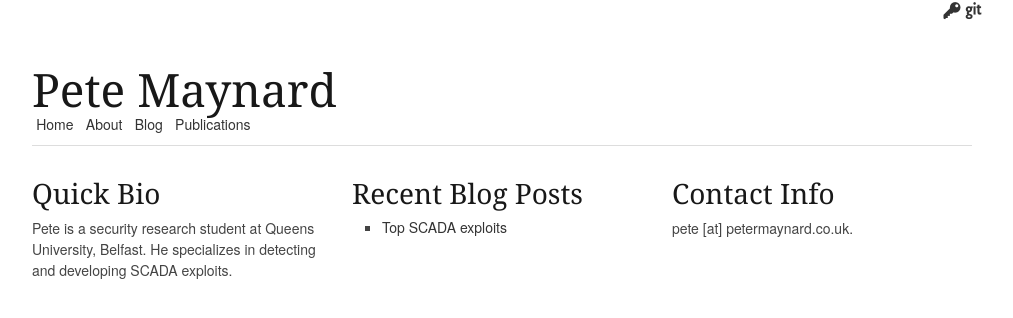
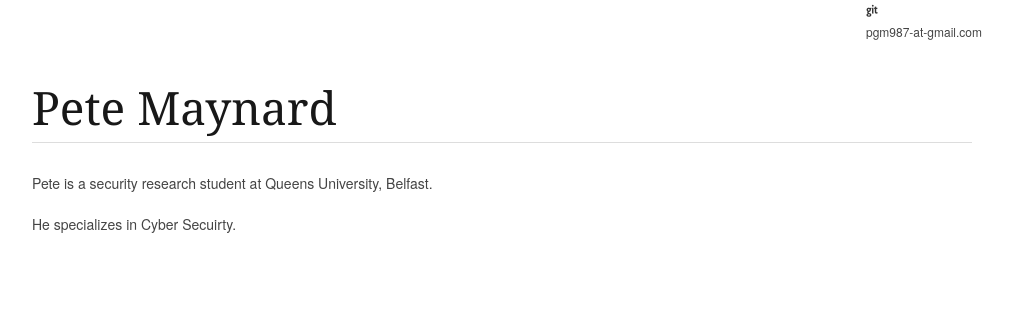
Before and after one commit to PMaynard/petermaynard.co.uk, a Jekyll site: the page built from index.md, in a window 1280 px wide. Shown: the top 318 px of the page, without its empty margins (138-1151 px from the left). Built offline with Jekyll 4.4.1, drawn with Linux system fonts in a browser that asks for light colours; Markdown is read by kramdown in place of the engine named in the settings.

Commit message:
Made Live ready

```diff
--- a/_config.yml
+++ b/_config.yml
@@ -17,9 +17,6 @@ nav:
 - page: Home
   permalink: /index.html
 
-- page: About
-  permalink: /about.html
-
 - page: Blog
   permalink: /blog.html
 
--- a/_layouts/default.html
+++ b/_layouts/default.html
@@ -31,32 +31,12 @@
 <body>
 
 	<div class="container">
+	<small><a target="_BLANK" href="https://github.com/PMaynard"><i class="icon-github"></i></a> <br/> pgm987-at-gmail.com</small>
 		<!-- Header -->
-		<h5 class="top-nav">
-			<a href="#"><i class="icon-key"></i></a>
-			<a target="_BLANK" href="https://github.com/PMaynard"><i class="icon-github"></i></a>
-		</h5>
-
 		<div class="sixteen columns">
 			<h1 class="remove-bottom" style="margin-top: 40px">Pete Maynard</h1>
-
-			<!-- Navigation -->
-			<div class="main-nav">
-				<ul>
-				{% for n in site.nav %}
-					{% if n.permalink == page.url %}
-						<li><a href="{{ n.permalink }}" id="active">{{ n.page }}</a></li>
-					{% else %}
-						<li><a href="{{ n.permalink }}">{{ n.page }}</a></li>
-					{% endif %}
-				{% endfor %}
-				</ul>
-			</div>
-
-
 			<hr />
 		</div>
-
 		<!-- Content -->
 		{{ content }}
 	<div>
--- a/_layouts/home.html
+++ b/_layouts/home.html
@@ -1,23 +1,6 @@
 ---
 layout: default
 ---
-		<div class="one-third column">
+		<div class="eight column">
 			{{ content }}
 		</div>
-		<div class="one-third column">
-
-			<h3>Recent Blog Posts</h3>
-
-				<ul class="square">
-				  {% for post in site.posts limit:5 %}
-				    <li>
-				      <a href="{{ post.url }}">{{ post.title }}</a>
-				    </li>
-				  {% endfor %}
-				</ul>
-
-		</div>
-		<div class="one-third column">
-			<h3>Contact Info</h3>
-			pete [at] petermaynard.co.uk.
-		</div>
--- a/_layouts/post.html
+++ b/_layouts/post.html
@@ -11,4 +11,6 @@ layout: page
 	</div>
 </div>
 
+<div class="post">
 	{{ content }}
+</div>
--- a/index.md
+++ b/index.md
@@ -2,6 +2,6 @@
 layout: home
 title: Pete Maynard
 ---
+Pete is a security research student at Queens University, Belfast.
 
-### Quick Bio
-Pete is a security research student at Queens University, Belfast. He specializes in detecting and developing SCADA exploits.
+He specializes in Cyber Secuirty.
--- a/stylesheets/simple.css
+++ b/stylesheets/simple.css
@@ -7,14 +7,7 @@ a {
 	transition: all 0.2s linear;
 }
 
-/* Top Navigation */
-.top-nav {
-	float: right;
-}
-
-.top-nav a:hover {
-	color: green;
-}
+small { font-size: 12px; float: right; }
 
 /* Main Navigation */
 .main-nav ul
@@ -35,3 +28,10 @@ a {
 .main-nav ul li a:hover {}
 
 .main-nav #active {	font-weight: bold; }
+
+/* Post */
+
+.post h1 { font-size: 20px; line-height: 33px; margin-bottom: 8px; }
+.post h2 { font-size: 20px; line-height: 33px; margin-bottom: 8px; }
+.post h3 { font-size: 20px; line-height: 33px; margin-bottom: 8px; }
+.post h4 { font-size: 20px; line-height: 33px; margin-bottom: 8px; }
```
Also changed, not shown: _posts/2013-08-24-top-scada-exploits.markdown (deleted, +0 -17 lines), about.md (deleted, +0 -5 lines), blog.md (deleted, +0 -14 lines), pub.md (deleted, +0 -103 lines).
